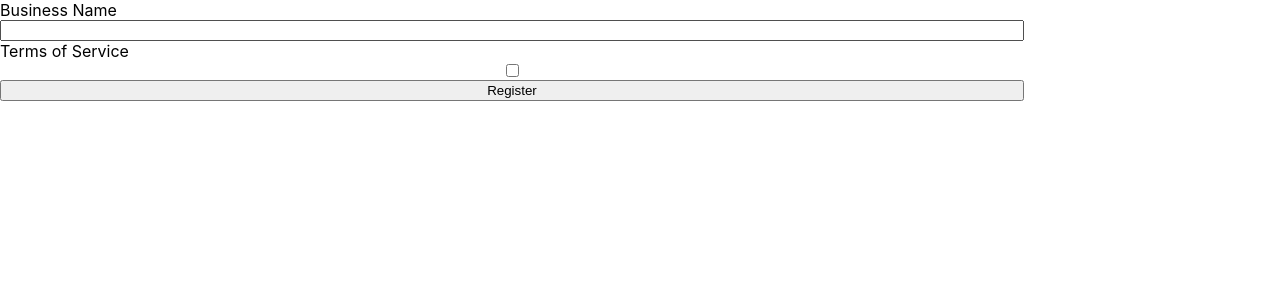
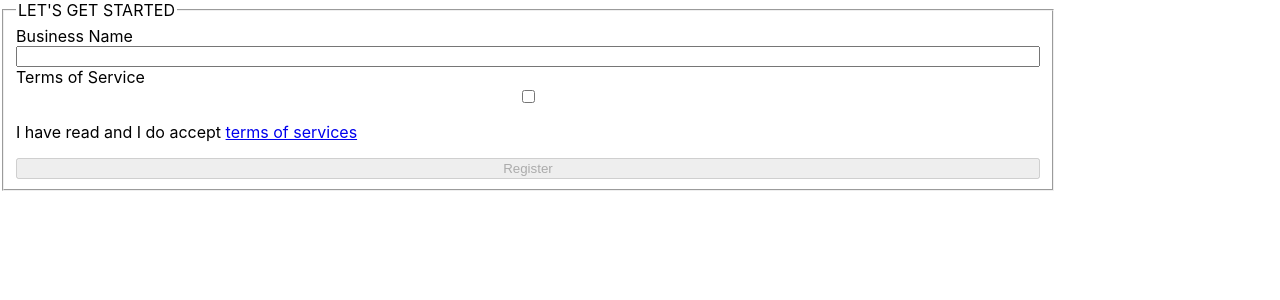
Before and after one commit to aleckan53/simplr_form_props, a React (Create React App) app: page / in a window 1280 px wide. Shown: the top 300 px of the page. Built offline with nearby package versions, Linux system fonts and the light colour scheme.

Commit message:
add useValidAll custom hook

```diff
--- a/src/components/Button.js
+++ b/src/components/Button.js
@@ -3,7 +3,7 @@ import React from 'react';
 const Button = ({name, onClick, type}) => {
 
   return (
-    <button onClick={onClick} type={type}>{name}</button>
+    <button onClick={onClick} type={type} disabled>{name}</button>
   );
 };
 
--- a/src/components/Form.js
+++ b/src/components/Form.js
@@ -1,39 +1,31 @@
-import React from 'react';
+import React, { useState } from 'react';
 import Input from './Input';
 import Button from './Button';
 import useInput from 'hooks/useInput';
 
 const Form = () => {
 
-  const { value: businessName, ...businessNameHandler } = useInput('Business Name', 'text', 'businessName');
-  // const { value: email, ...emailHandler } = useInput('Business Email', 'email', 'email');
-  // const { value: userName, ...userNameHandler } = useInput('Create a Username', 'text', 'userName');
-  // const { value: password, ...passwordHandler } = useInput('Password', 'password', 'password');
-  // const { value: website, ...webSiteHandler } = useInput('Website', 'text', 'website');
-  const { value: terms, ...termsHandler } = useInput('Terms of Service', 'checkbox');
+  const { value: businessName, ...businessNameHandler } = useInput('Business Name', 'businessName');
+  const { value: terms, ...termsHandler } = useInput('Terms of Service', 'terms', 'checkbox');
 
   const onSubmit = (e) => {
     e.preventDefault();
     console.log({
       businessName,
       terms
-      // email,
-      // userName,
-      // password,
-      // website,
     });
   }
 
   return (
     <form onSubmit={onSubmit}>
-      <Input {...businessNameHandler}/>
-      {/* <Input {...emailHandler}/>
-      <Input {...userNameHandler}/>
-      <Input {...passwordHandler}/>
-      <Input {...webSiteHandler}/>
-      <Input type='submit'/> */}
-      <Input {...termsHandler}/>
-      <Button name='Register' type='submit'/>
+      <fieldset>
+      <legend>LET'S GET STARTED</legend>
+        <Input {...businessNameHandler}/>
+        <Input {...termsHandler}>
+          <p>I have read and I do accept <a href='www.google.com'>terms of services</a></p>
+        </Input>
+        <Button name='Register' type='submit' disabled/>
+      </fieldset>
     </form>
   )
 }
--- a/src/hooks/useInput.js
+++ b/src/hooks/useInput.js
@@ -2,7 +2,7 @@
 import { useState, useEffect } from 'react';
 import validate from 'utils/inputValidation';
 
-const useInput = (label, type, id) => {
+const useInput = (label, id, type = 'text') => {
 
   const [value, setValue] = useState(null);
   const [valid, setValid] = useState(null);
--- a/src/index.css
+++ b/src/index.css
@@ -12,7 +12,7 @@ code {
     monospace;
 }
 
-form {
+fieldset {
   width: 80%;
   display: flex;
   flex-direction: column;
```
Also changed, not shown: src/hooks/useValidAll.js (added, +11 -0 lines).
